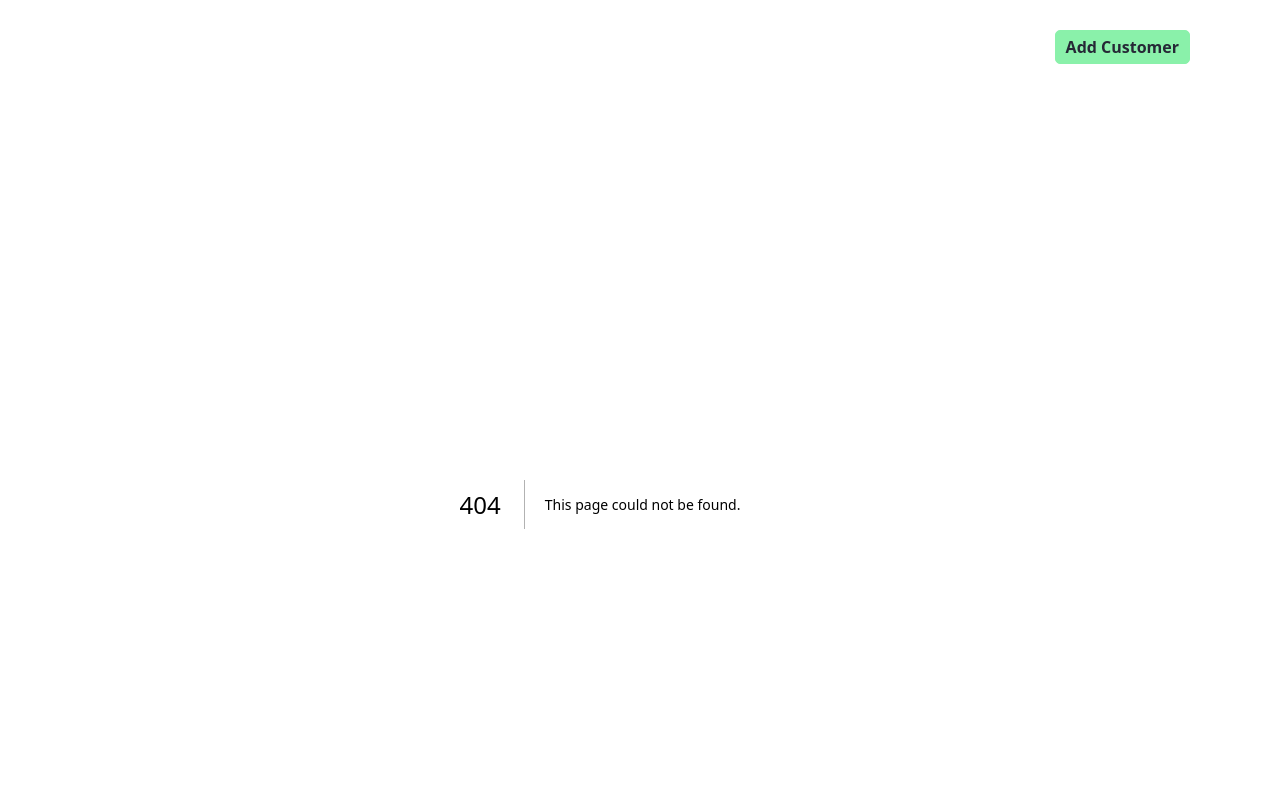
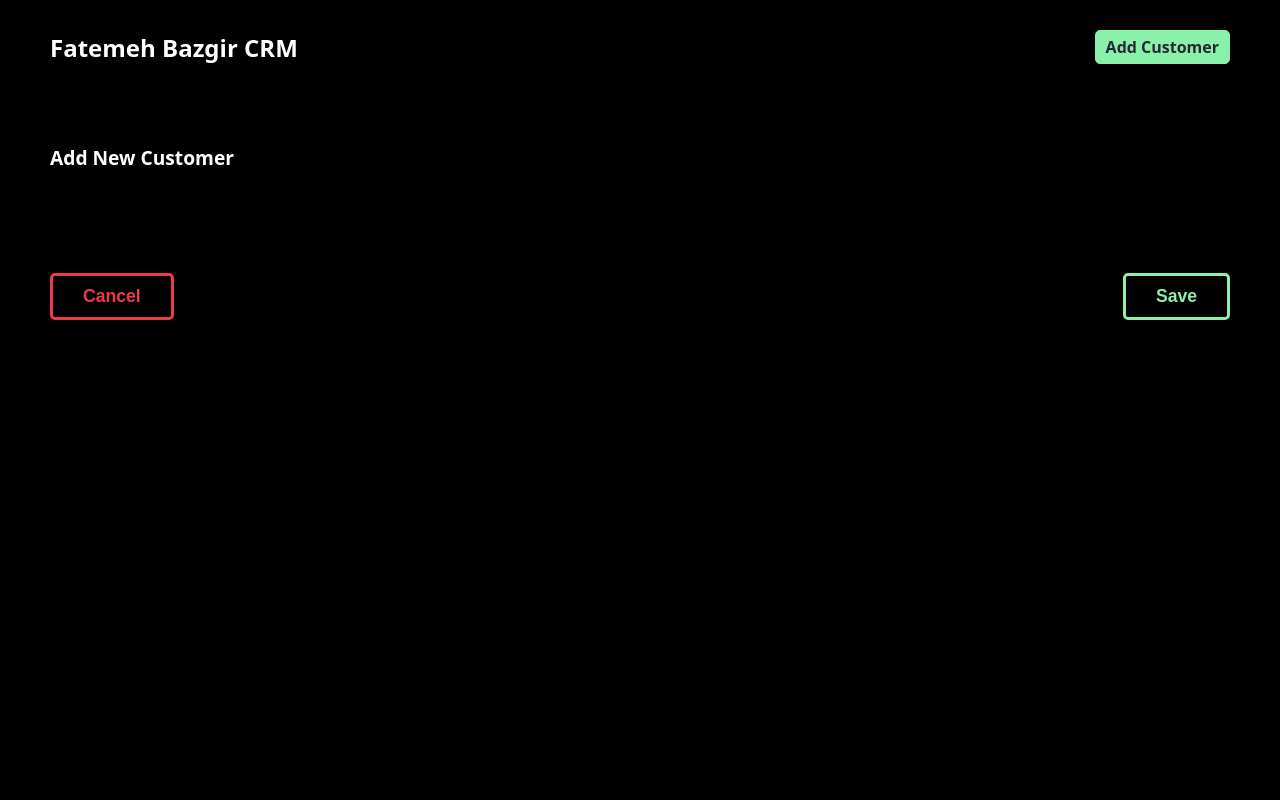
Before and after one commit to fatemehbazgir/CRM-Next.js, a Next.js app: page /add-customer in a window 1280 px wide. Before the commit this address had no page. Shown: the top 800 px of the page. Built offline with nearby package versions, Linux system fonts and the light colour scheme.

Commit message:
Create an Add Customer page

```diff
--- /dev/null
+++ b/components/module/Form.js
@@ -0,0 +1,9 @@
+import React from 'react'
+
+function Form() {
+  return (
+    <div>Form</div>
+  )
+}
+
+export default Form
--- /dev/null
+++ b/components/template/AddCustomerPage.js
@@ -0,0 +1,31 @@
+import { useState } from "react"
+import Form from "../module/Form"
+
+function AddCustomerPage() {
+    const [form, setForm] = useState({
+        name: "",
+        lastName: "",
+        email: "",
+        phone: "",
+        address: "",
+        postalCode: "",
+        date: "",
+        products: []
+    })
+    const saveHandler = () => { }
+
+    const cancelHandler = () => { }
+
+    return (
+        <div className="customer-page">
+            <h4>Add New Customer</h4>
+            <Form form={form} setForm={setForm} />
+            <div className="customer-page__buttons">
+                <button className="first" onClick={cancelHandler}>Cancel</button>
+                <button className="second" onClick={saveHandler}>Save</button>
+            </div>
+        </div>
+    )
+}
+
+export default AddCustomerPage
--- /dev/null
+++ b/pages/add-customer/index.js
@@ -0,0 +1,8 @@
+import React from 'react'
+import AddCustomerPage from '../../components/template/AddCustomerPage'
+
+function Index() {
+    return <AddCustomerPage />
+}
+
+export default Index
--- a/styles/globals.css
+++ b/styles/globals.css
@@ -57,3 +57,34 @@ a {
   border-radius: 5px;
   font-weight: bold;
 }
+h4 {
+  color: white;
+  margin: 80px 0;
+  font-size: 1.2rem;
+}
+.customer-page__buttons {
+  display: flex;
+  justify-content: space-between;
+  margin-bottom: 50px;
+}
+
+.customer-page__buttons .first {
+  color: #f0394b;
+  background-color: black;
+  border: 3px solid #f0394b;
+  border-radius: 5px;
+  font-weight: bold;
+  font-size: 1.1rem;
+  padding: 10px 30px;
+  cursor: pointer;
+}
+.customer-page__buttons .second {
+  color: #8af1aa;
+  background-color: black;
+  border: 3px solid #8af1aa;
+  border-radius: 5px;
+  font-weight: bold;
+  font-size: 1.1rem;
+  padding: 10px 30px;
+  cursor: pointer;
+}
```
